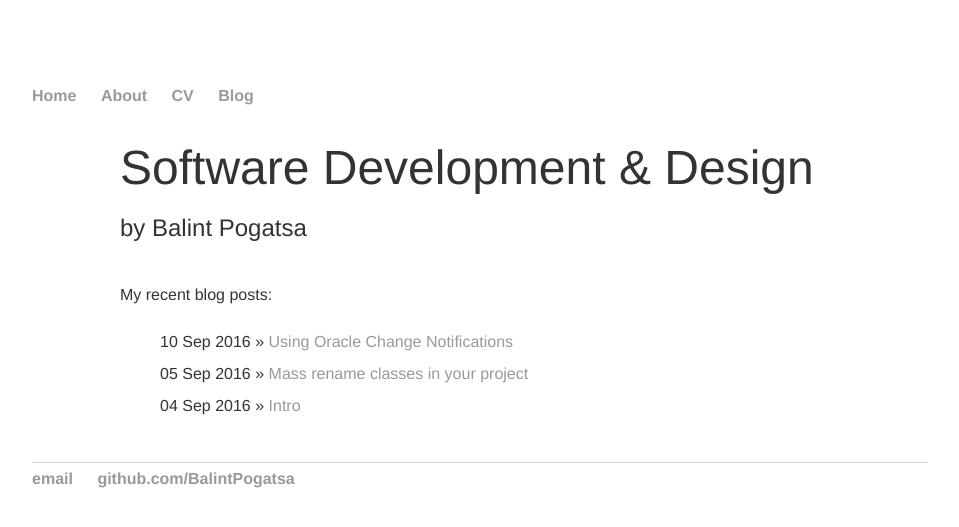
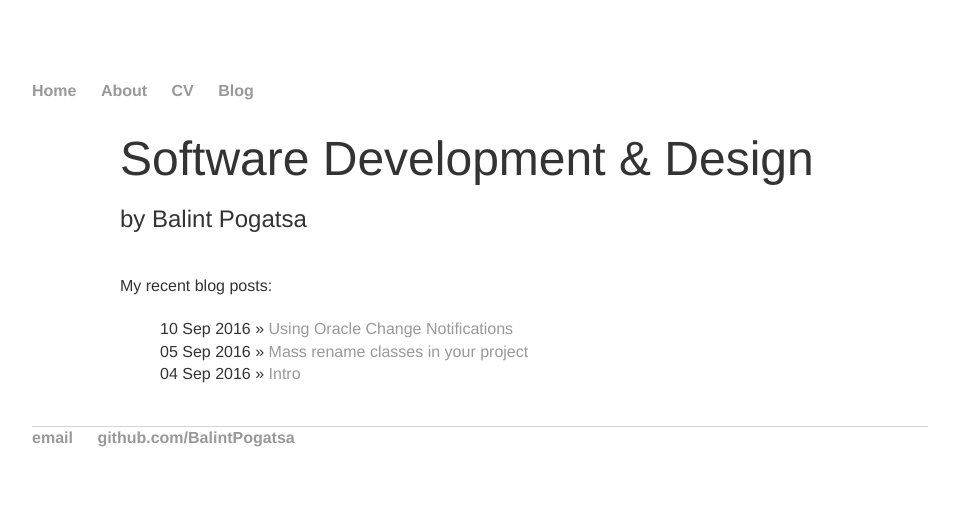
Before and after one commit to BalintPogatsa/BalintPogatsa.github.io, a Jekyll site: the page built from index.html, in a window 1280 px wide. Shown: the top 527 px of the page, without its empty margins (160-1119 px from the left). Built offline with Jekyll 4.4.1, drawn with Linux system fonts in a browser that asks for light colours.

Commit message:
no message

```diff
--- a/css/main.css
+++ b/css/main.css
@@ -1,6 +1,5 @@
 * {
    font-size: 16px;
-   line-height: 2;
 }
 
 body {
@@ -30,13 +29,13 @@ h1 {
 }
 p {
     /*font-size: 1.5em;*/
-    line-height: 1.4em;
+    /*line-height: 1.4em;*/
     color: #333;
 }
 li {
     color: #333;
     /*font-size: 1.5em;*/
-    line-height: 1.4em;
+    /*line-height: 1.4em;*/
 }
 footer {
     border-top: 1px solid #d5d5d5;
```
